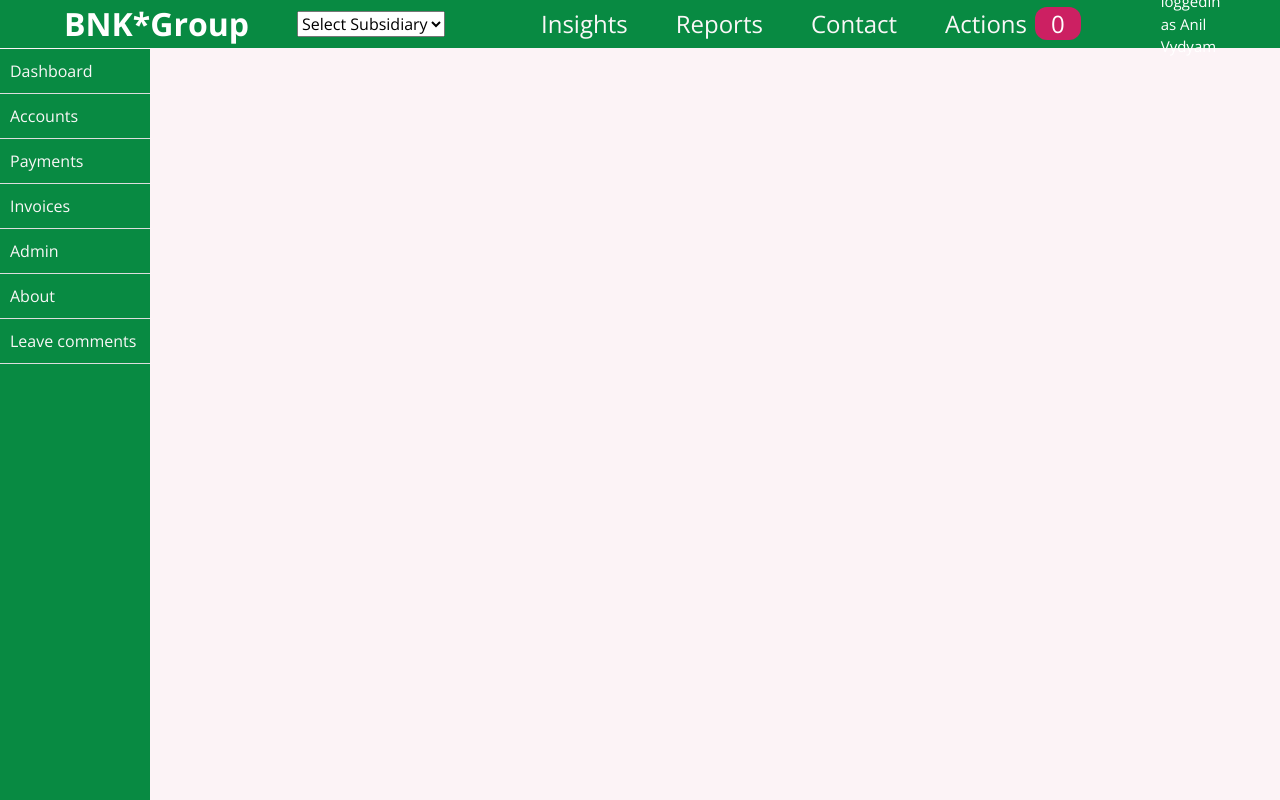
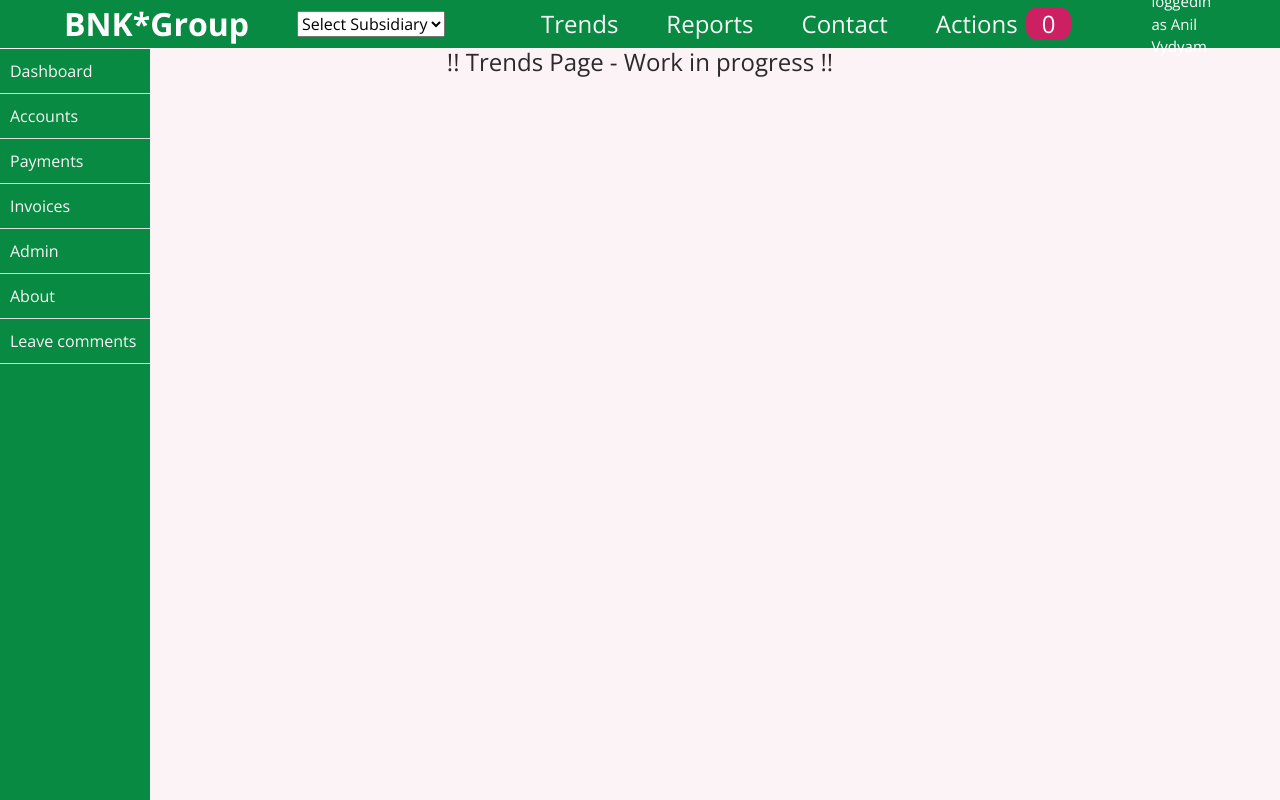
Before and after one commit to vanil2382/cashlive, a React (Create React App) app: page /trends in a window 1280 px wide. Shown: the top 800 px of the page. Built offline with nearby package versions, Linux system fonts and the light colour scheme.

Commit message:
Added Trends Page

```diff
--- a/src/App.js
+++ b/src/App.js
@@ -21,6 +21,7 @@ import AdminPage from "./pages/Admin";
 import InvoicesPage from "./pages/Invoices";
 import PaymentsPage from "./pages/Payments";
 import CommentBox from "./pages/CommentBox";
+import TrendsPage from "./pages/Trends";
 
 
 function App() {
@@ -53,8 +54,7 @@ function App() {
             <Sidebar />
           </Route>
           <Route path="/support">
-          <AllMeetupsPage />
-           {/* <SupportPage /> */}
+           <SupportPage />
             <Sidebar />
           </Route>
           <Route path="/about">
@@ -69,8 +69,8 @@ function App() {
             <ActionPage />
             <Sidebar />
           </Route>
-          <Route path="/newmeetup">
-            <NewMeetupPage />
+          <Route path="/trends">
+            <TrendsPage/>
             <Sidebar />
           </Route>
           <Route path="/admin">
--- a/src/components/layout/MainNavigation.jsx
+++ b/src/components/layout/MainNavigation.jsx
@@ -41,7 +41,7 @@ function MainNavigation() {
             <Link to="/"></Link>
           </li>
           <li>
-            <Link to="/newmeetup">Insights</Link>
+            <Link to="/trends">Trends</Link>
           </li>
           <li>
             <Link to="/support">Reports</Link>
--- a/src/components/meetups/CommentForm.jsx
+++ b/src/components/meetups/CommentForm.jsx
@@ -23,7 +23,7 @@ function NewMeetupForm(props) {
     <Card>
       <form className={classes.form} onSubmit={submitHandler}>
         <p><div className={classes.control}>
-          <label htmlFor="description">Enter your comments - anonymous</label>
+          <label htmlFor="description">Leave your comments below (will be added to the end of the list) </label>
           <textarea
             id="description"
             required
--- a/src/pages/CommentBox.jsx
+++ b/src/pages/CommentBox.jsx
@@ -5,11 +5,9 @@ import "./CommentBox.css"
 function CommentBox() {
   const [comments, setComments] = useState([]);
   const [newComment, setNewComment] = useState('');
-  const [text, setText] = useState('');
 
   function handleChange(event) {
     setNewComment(event.target.value);
-    setText(event.target.value);
   }
 
   function handleSubmit(event) {
--- a/src/pages/NewMeetup.jsx
+++ b/src/pages/NewMeetup.jsx
@@ -22,8 +22,9 @@ function NewMeetupPage() {
               },
             }
           ).then(() => {
-            history.replace("/");
-          });
+            window.location.reload();
+          //  history.replace("/CommentBox");
+                     });
         }
       }
     }
--- /dev/null
+++ b/src/pages/Trends.jsx
@@ -0,0 +1,16 @@
+
+import "./Dashboard.css";
+
+function TrendsPage() {
+
+  return (
+        <div className="Dashboard">
+      <h2>
+      !! Trends Page - Work in progress !! <i class="fas fa-user"></i>{" "}
+      </h2>
+      </div>
+
+      );
+  }
+
+export default TrendsPage;
```
